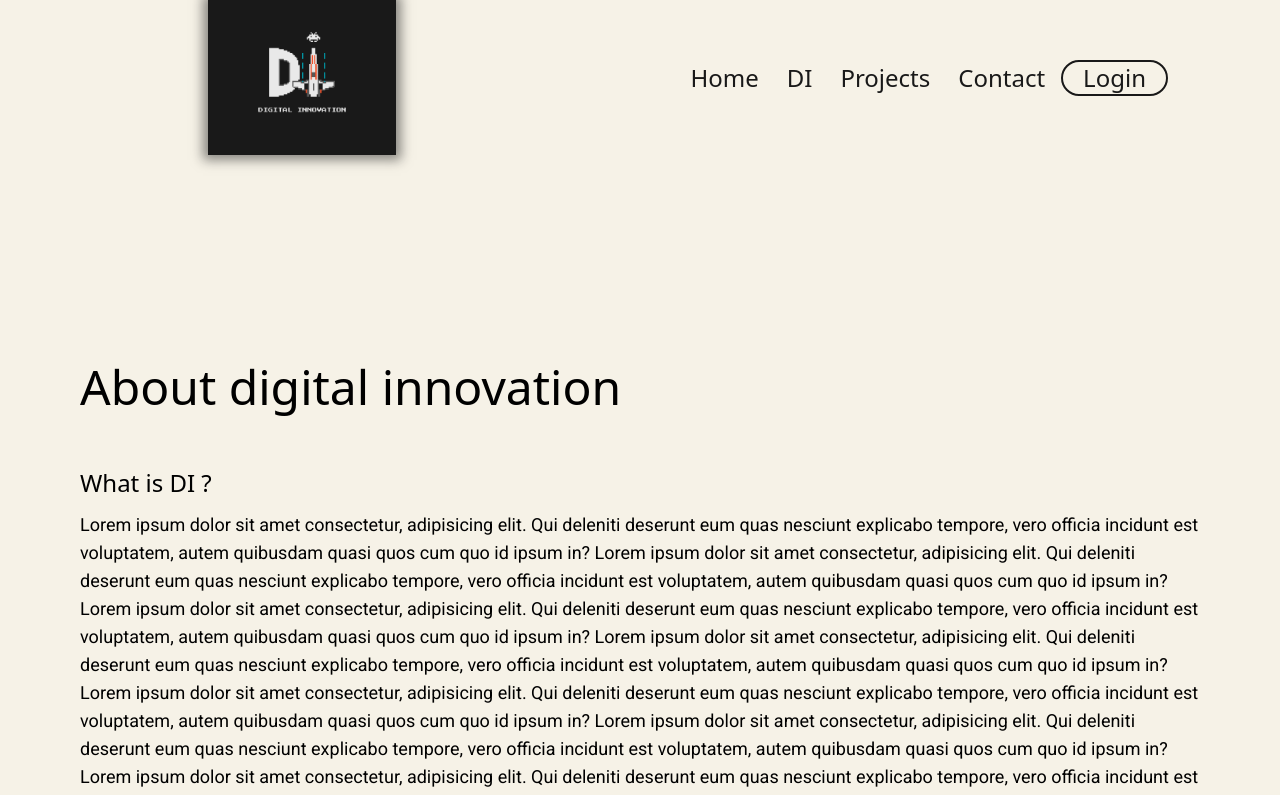
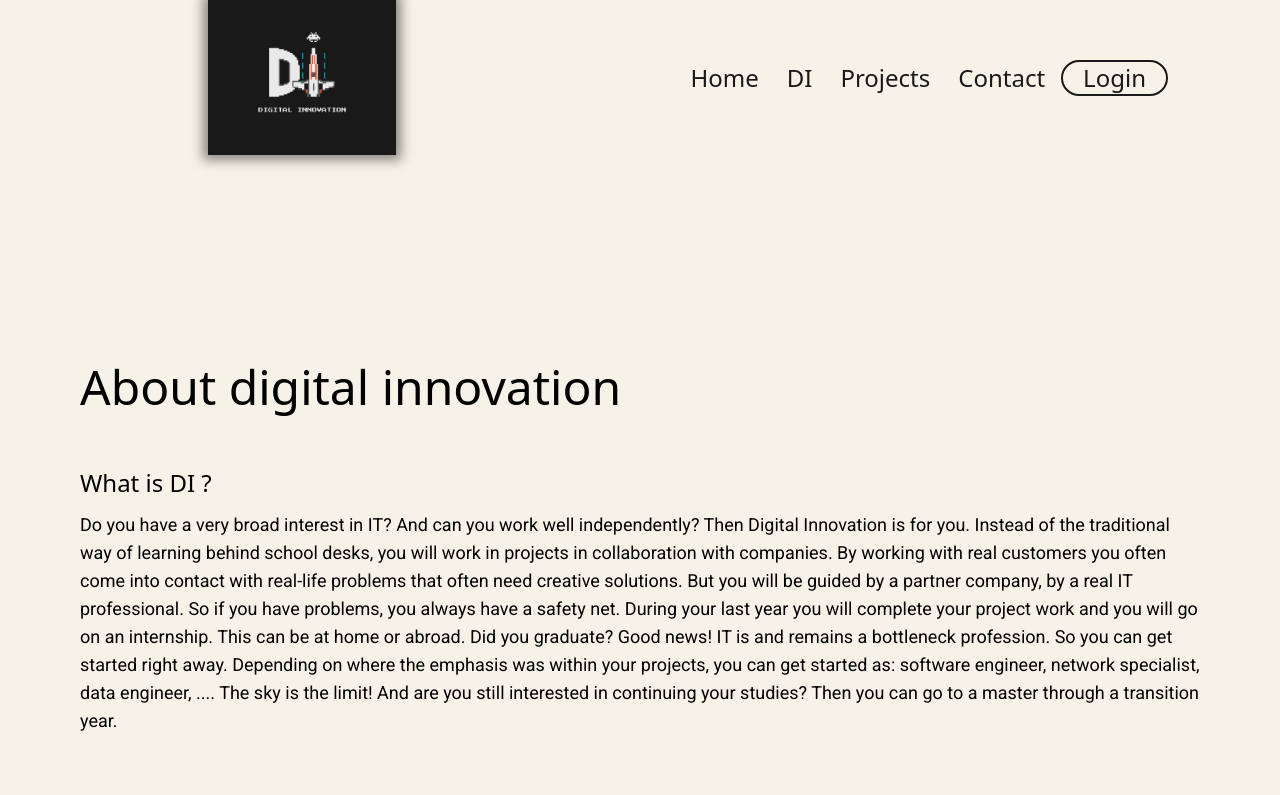
Before and after one commit to nKiruko/QuickFolio, a Next.js app in the folder dinowebsite/: page /whatIsDI in a window 1280 px wide. Shown: the top 795 px of the page. Built offline with nearby package versions, Linux system fonts and the light colour scheme; a web font is replaced by a local one.

Commit message:
text what is DI

```diff
--- a/dinowebsite/src/pages/whatIsDI.tsx
+++ b/dinowebsite/src/pages/whatIsDI.tsx
@@ -17,16 +17,8 @@
         <div className="mx-20">
           <h1 className="font-heading text-4xl sm:text-5xl pt-24 sm:pt-32 pb-5">About digital innovation</h1>
           <h2 className="font-heading pt-9 pb-3 text-2xl">What is DI ?</h2>
-          <p className="font-sans text-md sm:text-lg">Lorem ipsum dolor sit amet consectetur, adipisicing elit. Qui deleniti deserunt eum quas nesciunt explicabo tempore, vero officia incidunt est voluptatem, autem quibusdam quasi quos cum quo id ipsum in?
-          Lorem ipsum dolor sit amet consectetur, adipisicing elit. Qui deleniti deserunt eum quas nesciunt explicabo tempore, vero officia incidunt est voluptatem, autem quibusdam quasi quos cum quo id ipsum in?
-          Lorem ipsum dolor sit amet consectetur, adipisicing elit. Qui deleniti deserunt eum quas nesciunt explicabo tempore, vero officia incidunt est voluptatem, autem quibusdam quasi quos cum quo id ipsum in?
-          Lorem ipsum dolor sit amet consectetur, adipisicing elit. Qui deleniti deserunt eum quas nesciunt explicabo tempore, vero officia incidunt est voluptatem, autem quibusdam quasi quos cum quo id ipsum in?
-          Lorem ipsum dolor sit amet consectetur, adipisicing elit. Qui deleniti deserunt eum quas nesciunt explicabo tempore, vero officia incidunt est voluptatem, autem quibusdam quasi quos cum quo id ipsum in?
-          Lorem ipsum dolor sit amet consectetur, adipisicing elit. Qui deleniti deserunt eum quas nesciunt explicabo tempore, vero officia incidunt est voluptatem, autem quibusdam quasi quos cum quo id ipsum in?
-          Lorem ipsum dolor sit amet consectetur, adipisicing elit. Qui deleniti deserunt eum quas nesciunt explicabo tempore, vero officia incidunt est voluptatem, autem quibusdam quasi quos cum quo id ipsum in?
-          Lorem ipsum dolor sit amet consectetur, adipisicing elit. Qui deleniti deserunt eum quas nesciunt explicabo tempore, vero officia incidunt est voluptatem, autem quibusdam quasi quos cum quo id ipsum in?
-          Lorem ipsum dolor sit amet consectetur, adipisicing elit. Qui deleniti deserunt eum quas nesciunt explicabo tempore, vero officia incidunt est voluptatem, autem quibusdam quasi quos cum quo id ipsum in?
-          Lorem ipsum dolor sit amet consectetur, adipisicing elit. Qui deleniti deserunt eum quas nesciunt explicabo tempore, vero officia incidunt est voluptatem, autem quibusdam quasi quos cum quo id ipsum in?
+          <p className="font-sans text-md sm:text-lg">
+          Do you have a very broad interest in IT? And can you work well independently? Then Digital Innovation is for you. Instead of the traditional way of learning behind school desks, you will work in projects in collaboration with companies. By working with real customers you often come into contact with real-life problems that often need creative solutions. But you will be guided by a partner company, by a real IT professional. So if you have problems, you always have a safety net. During your last year you will complete your project work and you will go on an internship. This can be at home or abroad. Did you graduate? Good news! IT is and remains a bottleneck profession. So you can get started right away. Depending on where the emphasis was within your projects, you can get started as: software engineer, network specialist, data engineer, .... The sky is the limit! And are you still interested in continuing your studies? Then you can go to a master through a transition year.
           </p>
         </div>
           <div className="mt-28 md:mt-40 lg:mt-52 xl:mt-60 bg-[linear-gradient(-9deg,_#191919_50%,_#f6f2e7_50%)]">
```
